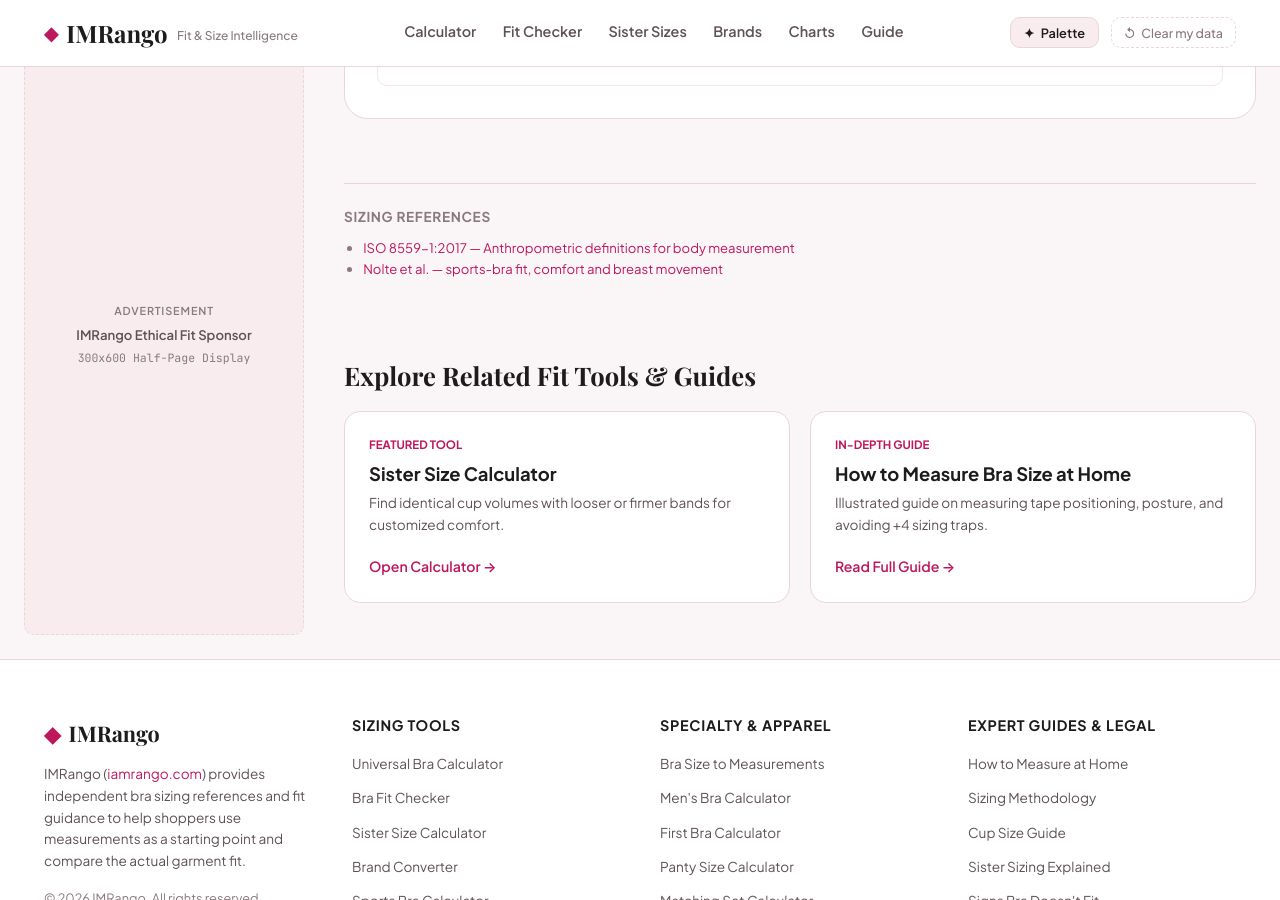
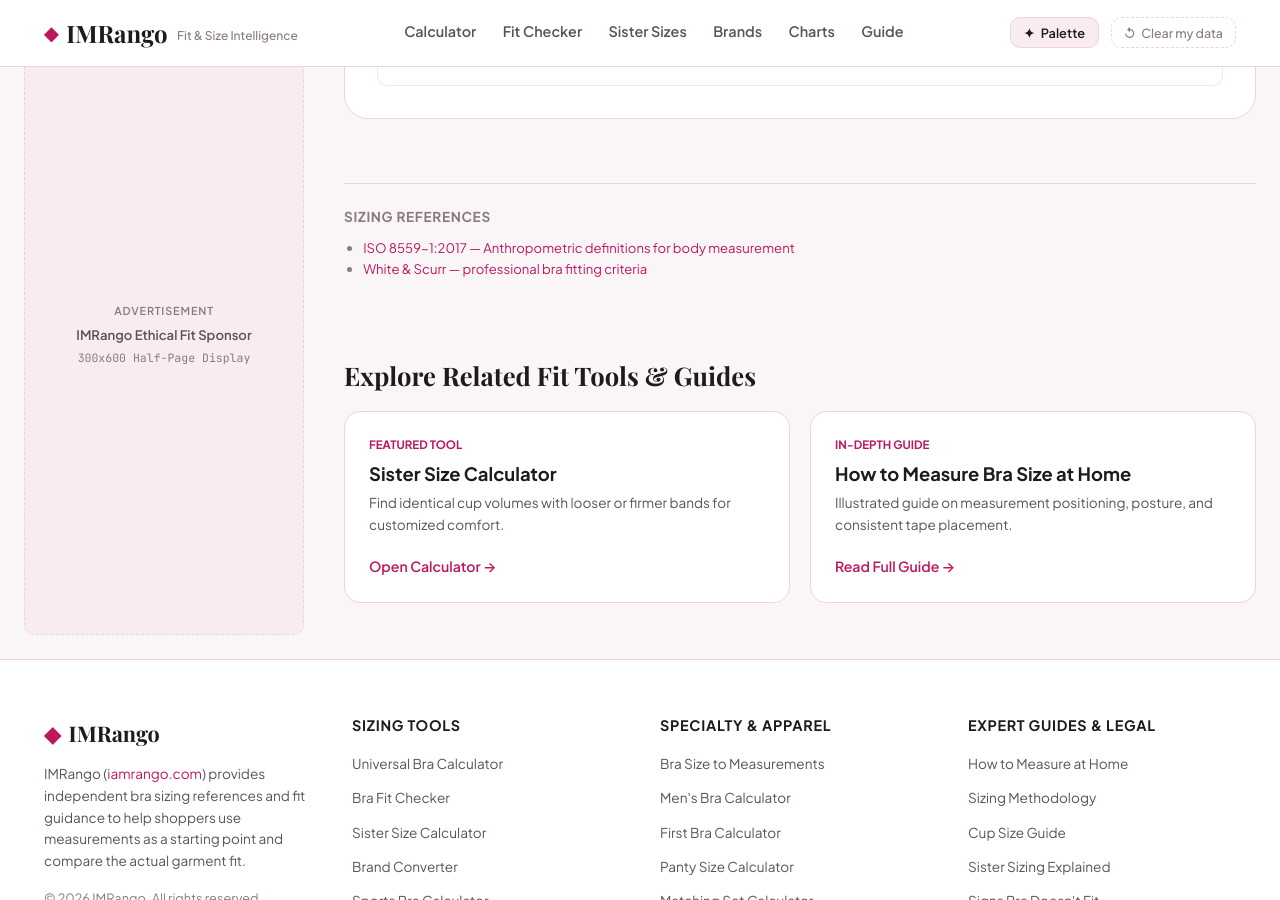
Before and after one commit to sharpedge74-cmyk/Bra-Size-Pro, a Jekyll site: the page built from bra-size-calculator.html, in a window 1280 px wide and 900 px high, scrolled down 1784 px. Built offline with Jekyll 4.4.1, drawn with Linux system fonts in a browser that asks for light colours; some web fonts are replaced.

Commit message:
Align calculator references and related guidance with current methodology

```diff
--- a/bra-size-calculator.html
+++ b/bra-size-calculator.html
@@ -10,14 +10,14 @@
 ads: "tool"
 sources:
   - '<a href="https://www.iso.org/standard/61686.html">ISO 8559-1:2017 — Anthropometric definitions for body measurement</a>'
-  - '<a href="https://pubmed.ncbi.nlm.nih.gov/26765495/">Nolte et al. — sports-bra fit, comfort and breast movement</a>'
+  - '<a href="https://pubmed.ncbi.nlm.nih.gov/22397508/">White &amp; Scurr — professional bra fitting criteria</a>'
 related_tool:
   title: "Sister Size Calculator"
   desc: "Find identical cup volumes with looser or firmer bands for customized comfort."
   url: "/sister-size-calculator"
 related_guide:
   title: "How to Measure Bra Size at Home"
-  desc: "Illustrated guide on measuring tape positioning, posture, and avoiding +4 sizing traps."
+  desc: "Illustrated guide on measurement positioning, posture, and consistent tape placement."
   url: "/how-to-measure-bra-size-at-home"
 faq:
   - q: "Why is my calculated size different from the size I usually buy?"
```
